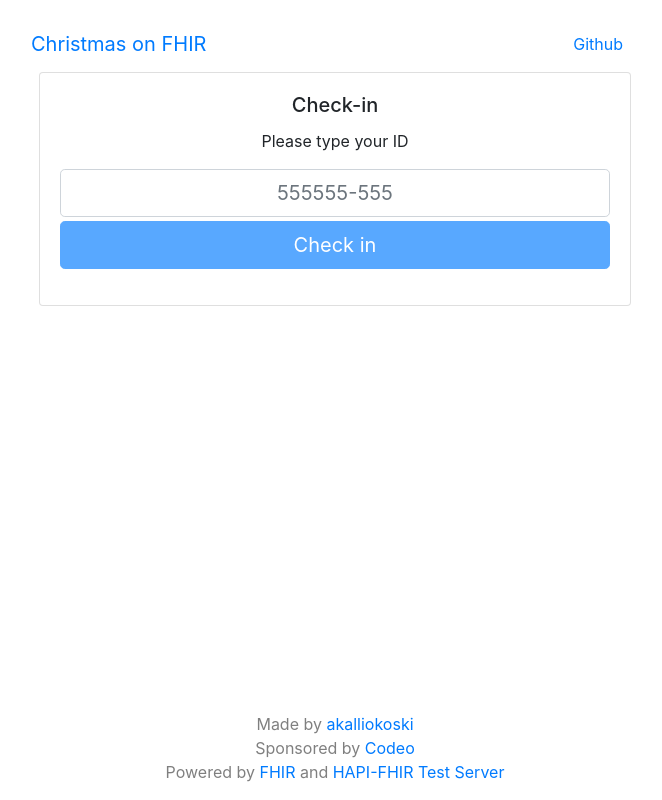
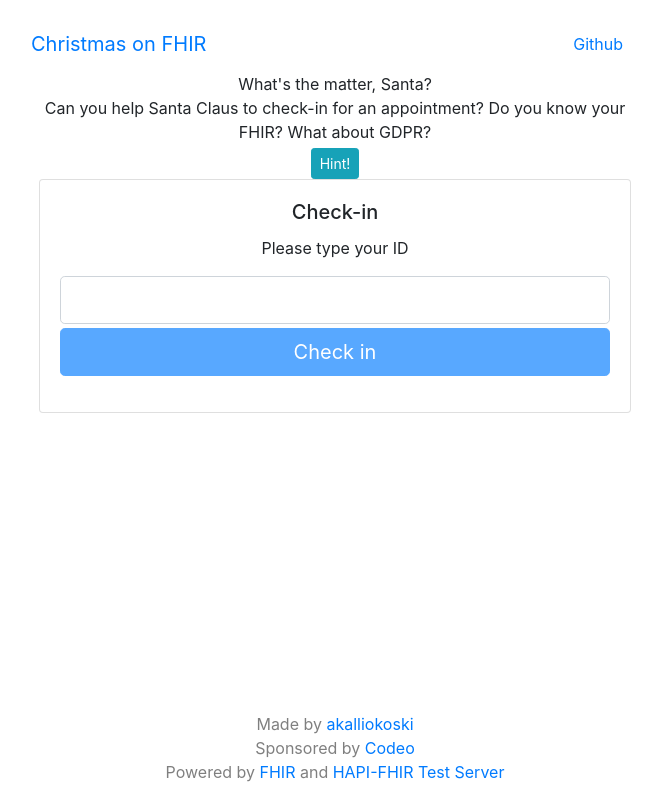
Before and after one commit to akalliokoski/christmas-on-fhir, a React app: page / in a window 1280 px wide. Shown: the whole page, without its empty margins (305-967 px from the left). Built offline with nearby package versions, Linux system fonts and the light colour scheme.

Commit message:
Add description and hint on check-in prompt view

```diff
--- a/src/components/CheckIn/CheckIn.js
+++ b/src/components/CheckIn/CheckIn.js
@@ -1,5 +1,6 @@
 import React, { Component } from "react";
 import PropTypes from "prop-types";
+
 import CheckInPrompt from "./CheckInPrompt";
 import AppointmentNotFound from "./AppointmentNotFound";
 import AppointmentView from "./AppointmentView";
--- a/src/components/CheckIn/CheckInPrompt.js
+++ b/src/components/CheckIn/CheckInPrompt.js
@@ -1,13 +1,15 @@
 import React, { Component } from "react";
-import { Form, FormGroup, Input } from "reactstrap";
+import { Button, Form, FormGroup, Input } from "reactstrap";
 import PropTypes from "prop-types";
 import Card from "./Card";
 import { FontAwesomeIcon } from "@fortawesome/react-fontawesome";
 import { faCircleNotch } from "@fortawesome/free-solid-svg-icons";
 import { SECRET_IDENTIFIER } from "../../constants";
 
+const MAX_HINT_LEVEL = 1;
+
 class CheckInPrompt extends Component {
-  state = { id: "" };
+  state = { id: "", hintLevel: 0 };
 
   handleSubmit = e => {
     e.preventDefault();
@@ -25,11 +27,37 @@ class CheckInPrompt extends Component {
     this.setState({ id: event.target.value });
   };
 
-  render() {
-    const { id } = this.state;
-    const { isLoading } = this.props;
+  handleHint = () => {
+    const { hintLevel } = this.state;
+    this.setState({ hintLevel: hintLevel + 1 });
+  };
+
+  renderDescription() {
+    const { hintLevel } = this.state;
+    const areHintsAvailable = hintLevel < MAX_HINT_LEVEL;
     return (
-      <div className="check-in">
+      <div>
+        <div>What's the matter, Santa?</div>
+        <div>
+          Can you help Santa Claus to check-in for an appointment? Do you know
+          your FHIR? What about GDPR?
+        </div>
+        <Button
+          className="mt-1"
+          size="sm"
+          color="info"
+          onClick={this.handleHint}
+          disabled={!areHintsAvailable}
+        >
+          Hint!
+        </Button>
+      </div>
+    );
+  }
+
+  renderCard(id, hintLevel, isLoading) {
+    const placeholder = hintLevel > 0 ? SECRET_IDENTIFIER : "";
+    return (
       <Card
         title={<span>Check-in</span>}
         infoText={<span>Please type your ID</span>}
@@ -41,7 +69,7 @@ class CheckInPrompt extends Component {
               value={id}
               onChange={this.handleIdChange}
               className="text-center"
-                placeholder={SECRET_IDENTIFIER}
+              placeholder={placeholder}
             />
             <button
               className="btn btn-primary btn-lg mt-1 btn-block"
@@ -57,6 +85,16 @@ class CheckInPrompt extends Component {
           </FormGroup>
         </Form>
       </Card>
+    );
+  }
+
+  render() {
+    const { id, hintLevel } = this.state;
+    const { isLoading } = this.props;
+    return (
+      <div className="check-in">
+        {this.renderDescription(hintLevel)}
+        {this.renderCard(id, hintLevel, isLoading)}
       </div>
     );
   }
--- a/src/components/Header.js
+++ b/src/components/Header.js
@@ -3,10 +3,10 @@ import React, { Component } from "react";
 class Header extends Component {
   render() {
     return (
-      <nav class="navbar navbar-default">
-        <div class="navbar-header">
+      <nav className="navbar navbar-default">
+        <div className="navbar-header">
           <a
-            class="navbar-brand"
+            className="navbar-brand"
             href="https://akalliokoski.github.io/christmas-on-fhir"
           >
             Christmas on FHIR
```
Lines whose indentation alone changed are shown as unchanged.
